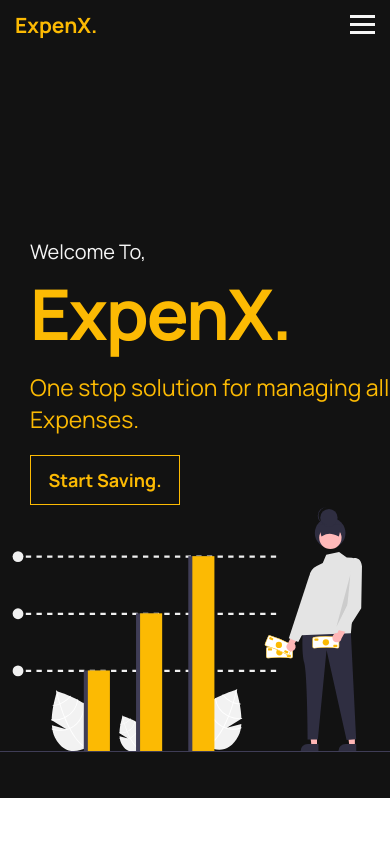
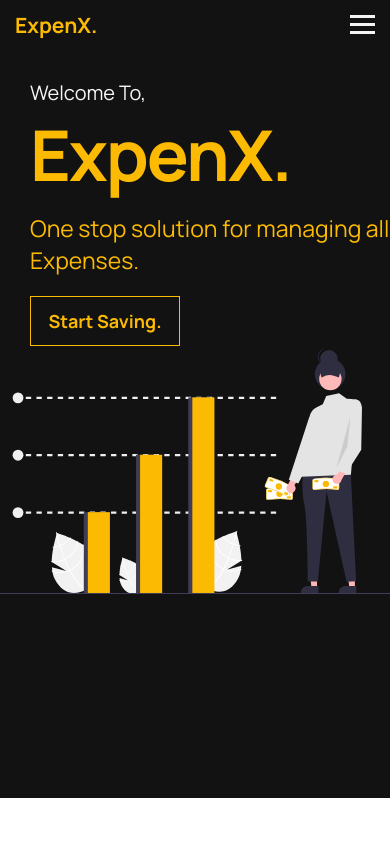
Before and after one commit to tejasraibagi26/ExpenX, a React (Create React App) app: page / in a window 390 px wide. Shown: the top 844 px of the page. Built offline with nearby package versions, Linux system fonts and the light colour scheme; the HTML template or start-up script is replaced by a standard one.

Commit message:
What sectionn added

```diff
--- a/src/CSS/home.css
+++ b/src/CSS/home.css
@@ -240,6 +240,14 @@ img {
 
 /* Media Query */
 @media only screen and (max-width: 768px) {
+  #home {
+    display: block !important;
+  }
+
+  #home .container {
+    padding-top: 3rem;
+  }
+
   .navbar {
     padding: 1rem 1.5rem;
   }
```
